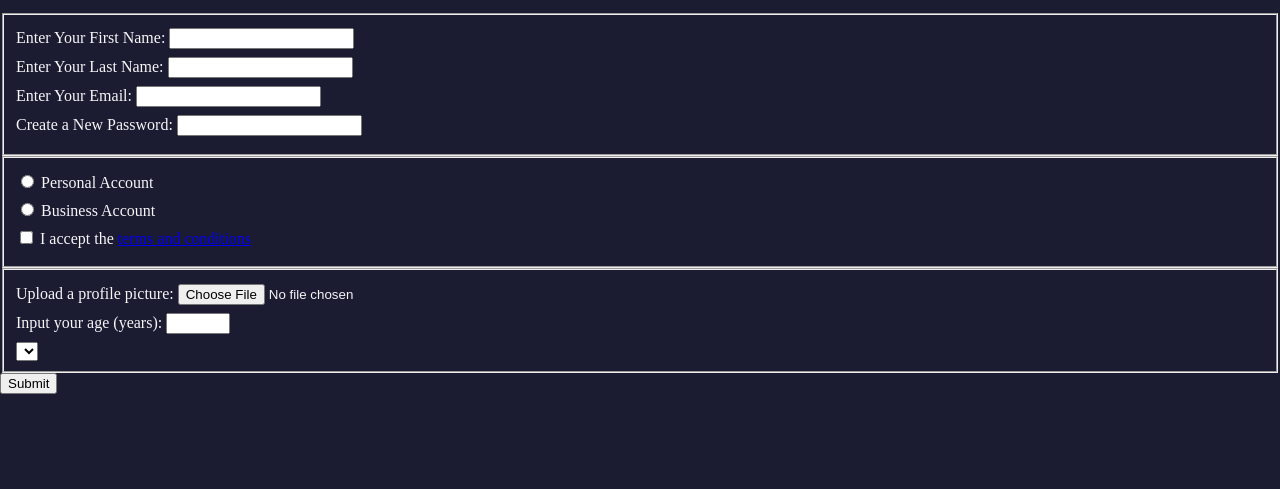
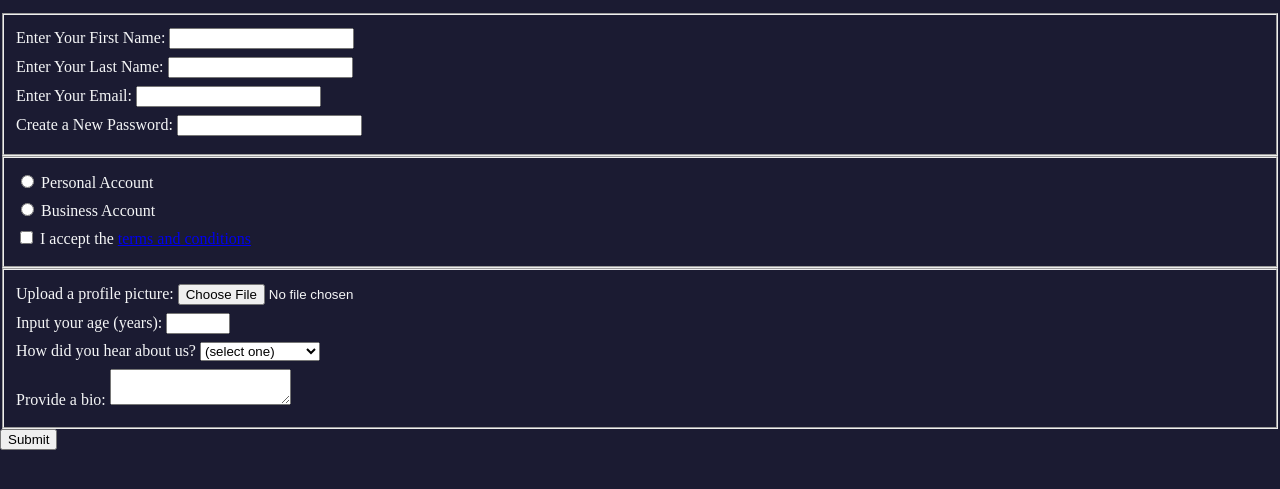
Before and after one commit to heesoo-kim97/fcc-project, a website: page fcc-registration-form/index.html in a window 1280 px wide. Shown: the part 101-590 px from the top of the page. Drawn offline with Linux system fonts and the light colour scheme.

Commit message:
added bio textarea.

```diff
--- a/fcc-registration-form/index.html
+++ b/fcc-registration-form/index.html
@@ -25,13 +25,18 @@
     <fieldset>
       <label>Upload a profile picture: <input type="file" /></label>
       <label>Input your age (years): <input type="number" min="13" max="120"/> </label>
-      <select>
-        <option></option>
-        <option></option>
-        <option></option>
-        <option></option>
-        <option></option>
-      </select>
+      <label>How did you hear about us?
+        <select>
+          <option value="">(select one)</option>
+          <option value="1">google search</option>
+          <option value="2">youtube channel</option>
+          <option value="3">forum</option>
+          <option value="4">other</option>
+        </select>
+      </label>
+      <label>Provide a bio:
+        <textarea></textarea>
+      </label>
     </fieldset>
     <input type="submit" value="Submit">
   </form>
```
